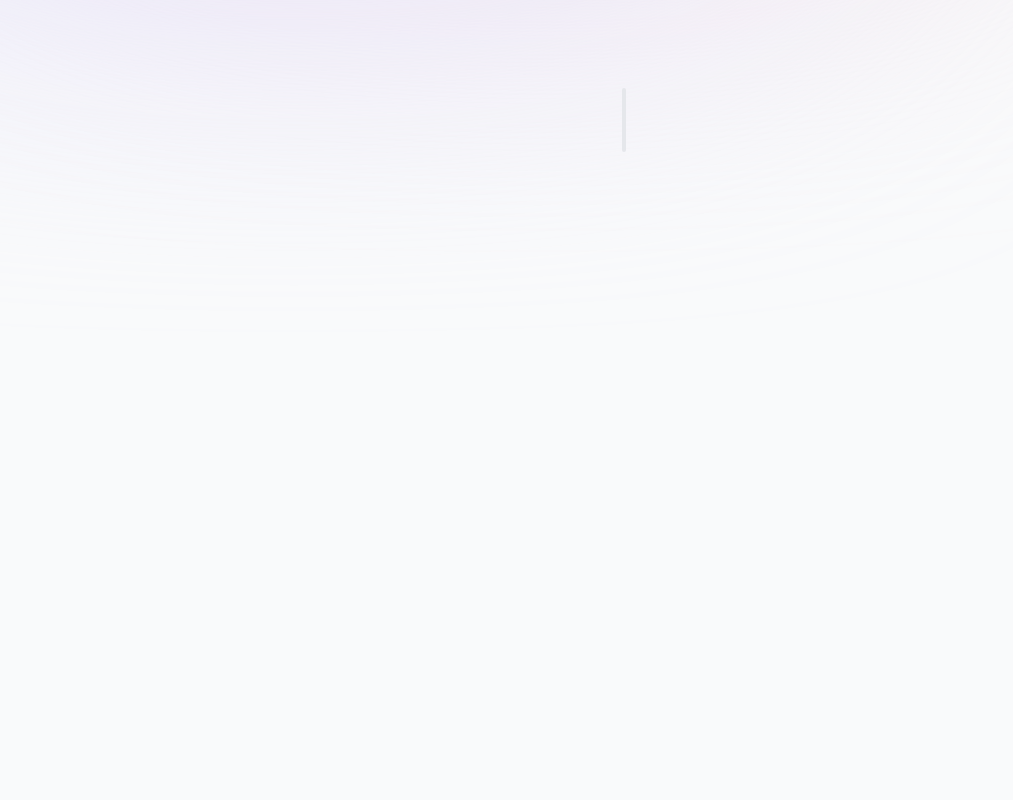
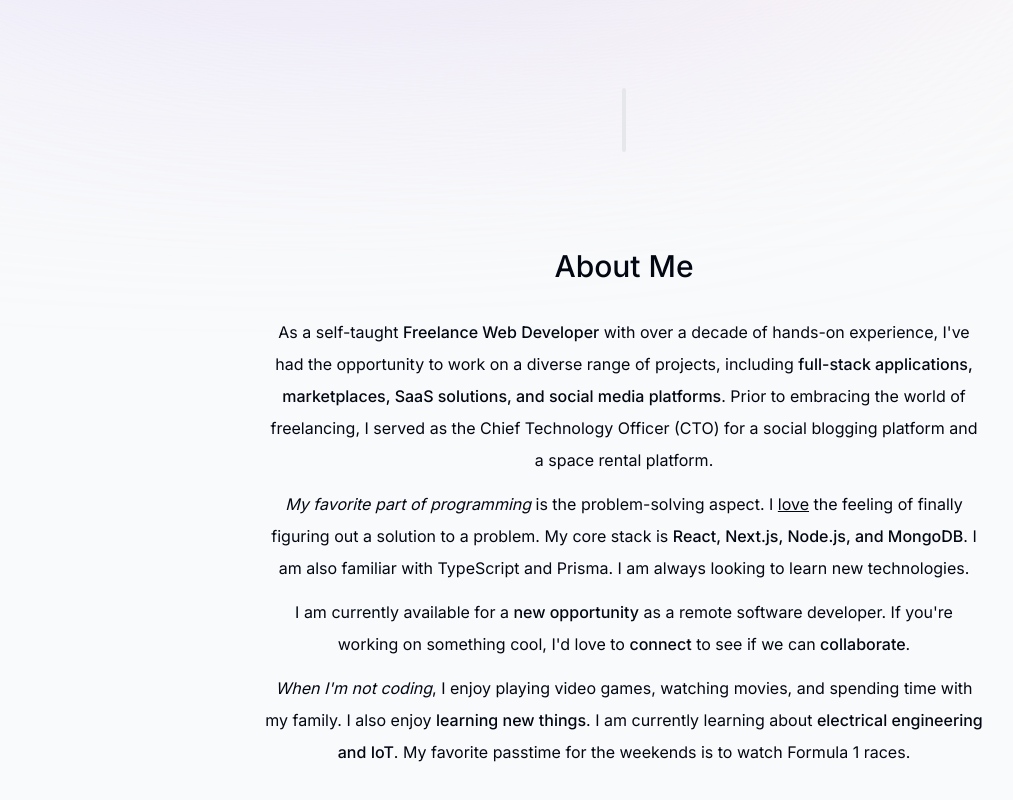
Before and after one commit to stmoerman/moerman.tech, a Next.js app: page / in a window 1280 px wide. Shown: the part 574-1374 px from the top of the page, without its empty margins (16-1029 px from the left). Built offline with nearby package versions, Linux system fonts and the light colour scheme.

Commit message:
Added about section

```diff
--- a/app/page.tsx
+++ b/app/page.tsx
@@ -1,3 +1,4 @@
+import About from "@/components/about";
 import Intro from "@/components/intro";
 import SectionDivider from "@/components/section-divider";
 
@@ -6,6 +7,7 @@ export default function Home() {
     <main className="flex flex-col items-center px-4">
       <Intro />
       <SectionDivider />
+      <About />
     </main>
   );
 }
--- /dev/null
+++ b/components/about.tsx
@@ -0,0 +1,61 @@
+"use client";
+
+import React from "react";
+
+import { motion } from "framer-motion";
+
+import SectionHeading from "@/components/section-heading";
+
+export default function About() {
+  return (
+    <motion.section
+      className="mb-28 max-w-[45rem] text-center leading-8 sm:mb-40"
+      initial={{ opacity: 0, y: 100 }}
+      animate={{ opacity: 1, y: 0 }}
+      transition={{ delay: 0.175 }}
+    >
+      <SectionHeading>About me</SectionHeading>
+      <p className="mb-3">
+        As a self-taught{" "}
+        <span className="font-medium">Freelance Web Developer</span> with over a
+        decade of hands-on experience, I've had the opportunity to work on a
+        diverse range of projects, including{" "}
+        <span className="font-medium">
+          full-stack applications, marketplaces, SaaS solutions, and social
+          media platforms
+        </span>
+        . Prior to embracing the world of freelancing, I served as the Chief
+        Technology Officer (CTO) for a social blogging platform and a space
+        rental platform.
+      </p>
+      <p className="mb-3">
+        <span className="italic">My favorite part of programming</span> is the
+        problem-solving aspect. I <span className="underline">love</span> the
+        feeling of finally figuring out a solution to a problem. My core stack
+        is{" "}
+        <span className="font-medium">
+          React, Next.js, Node.js, and MongoDB
+        </span>
+        . I am also familiar with TypeScript and Prisma. I am always looking to
+        learn new technologies.
+      </p>
+
+      <p className="mb-3">
+        I am currently available for a{" "}
+        <span className="font-medium">new opportunity</span> as a remote
+        software developer. If you're working on something cool, I'd love to{" "}
+        <span className="font-medium">connect</span> to see if we can{" "}
+        <span className="font-medium">collaborate</span>.
+      </p>
+
+      <p>
+        <span className="italic">When I&apos;m not coding</span>, I enjoy
+        playing video games, watching movies, and spending time with my family.
+        I also enjoy <span className="font-medium">learning new things</span>. I
+        am currently learning about{" "}
+        <span className="font-medium">electrical engineering and IoT</span>. My
+        favorite passtime for the weekends is to watch Formula 1 races.
+      </p>
+    </motion.section>
+  );
+}
--- a/components/intro.tsx
+++ b/components/intro.tsx
@@ -48,7 +48,7 @@ export default function Intro() {
           </motion.span>
         </div>
       </div>
-      <motion.p
+      <motion.h1
         className="mb-10 mt-4 px-4 text-2xl font-medium !leading-[1.5] sm:text-4xl"
         initial={{ opacity: 0, y: 100 }}
         animate={{ opacity: 1, y: 0 }}
@@ -58,7 +58,7 @@ export default function Intro() {
         <span className="font-bold">10+ years</span> of experience. I enjoy
         building <span className="italic">sites &amp; apps</span>. My focus is{" "}
         <span className="underline">React (Next.js) and Node.js</span>
-      </motion.p>
+      </motion.h1>
 
       <motion.div
         className="flex flex-col sm:flex-row items-center justify-center gap-2 px-4 text-lg font-medium"
--- /dev/null
+++ b/components/section-heading.tsx
@@ -0,0 +1,9 @@
+import React from "react";
+
+type SectionHeadingProps = {
+  children: React.ReactNode;
+};
+
+export default function SectionHeading({ children }: SectionHeadingProps) {
+  return <div className="text-3xl font-medium capitalize mb-8">{children}</div>;
+}
```
Also changed, not shown: .eslintrc.json.
